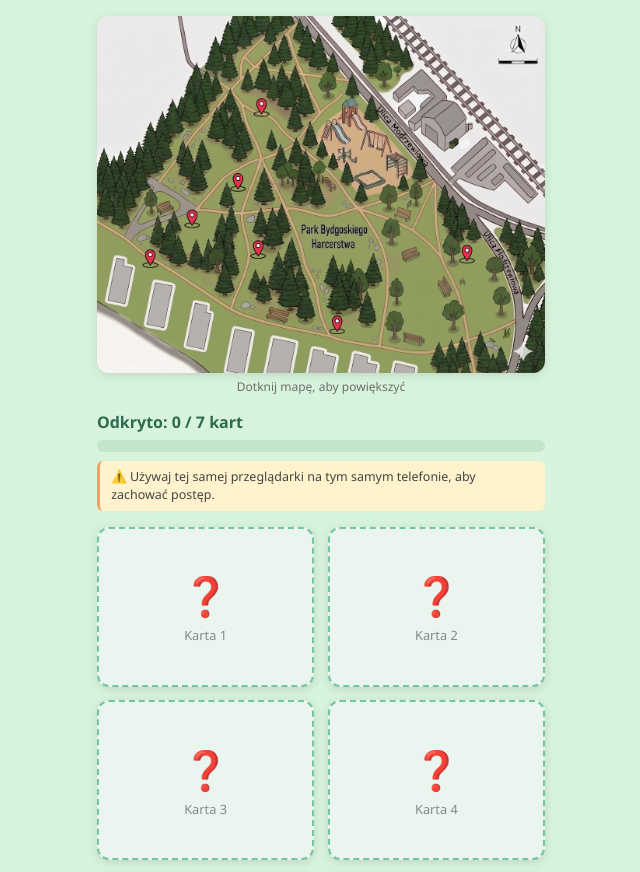
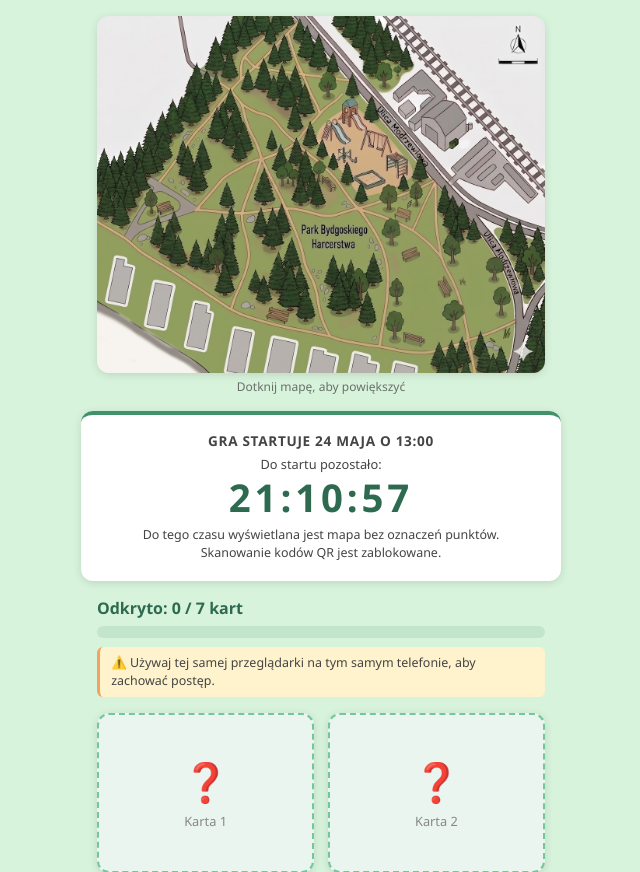
Before and after one commit to blmbyd/ro-gra, a PHP site: page / in a window 1280 px wide. Shown: the part 96-968 px from the top of the page, without its empty margins (319-959 px from the left). Run offline with PHP 8.4, Linux system fonts and the light colour scheme.

Commit message:
Add countdown functionality and banner for game start

```diff
--- a/app.js
+++ b/app.js
@@ -1,3 +1,6 @@
+/* Data i godzina startu gry */
+const GAME_START = new Date('2026-05-24T13:00:00+02:00').getTime();
+
 /* =============================================
    DANE KART
    Aby podmienić treści: edytuj tablicę CARDS.
@@ -85,6 +88,45 @@ const LS_FINAL_CODE = 'rogra_final_code';  // klucz w localStorage
 // Alfabet liter do kodu finałowego
 const FINAL_LETTER_ALPHABET = 'ABCDEFGHJKLMNPQRSTUVWXYZ';
 
+/** Zwraca true gdy gra już wystartowała. */
+function isGameStarted() {
+  return Date.now() >= GAME_START;
+}
+
+/** Formatuje pozostały czas do startu jako HH:MM:SS. */
+function formatCountdown(ms) {
+  if (ms <= 0) return '0:00:00';
+  const totalSec = Math.floor(ms / 1000);
+  const h = Math.floor(totalSec / 3600);
+  const m = Math.floor((totalSec % 3600) / 60);
+  const s = totalSec % 60;
+  const pad = n => String(n).padStart(2, '0');
+  return `${h}:${pad(m)}:${pad(s)}`;
+}
+
+let countdownInterval = null;
+
+/** Uruchamia odliczanie w #countdown-banner. Po wybiciu godziny przeładowuje stronę. */
+function startCountdown() {
+  const banner = document.getElementById('countdown-banner');
+  const timerEl = document.getElementById('countdown-timer');
+  if (!banner || !timerEl) return;
+  banner.classList.remove('hidden');
+
+  function tick() {
+    const remaining = GAME_START - Date.now();
+    if (remaining <= 0) {
+      clearInterval(countdownInterval);
+      window.location.reload();
+      return;
+    }
+    timerEl.textContent = formatCountdown(remaining);
+  }
+
+  tick();
+  countdownInterval = setInterval(tick, 1000);
+}
+
 /* =============================================
    POMOCNICZE – localStorage
    ============================================= */
@@ -98,8 +140,9 @@ function getDiscovered() {
   }
 }
 
-/** Zapisuje tablicę ID odkrytych kart. */
-function saveDiscovered(ids) {
+/** Zapisuje tablicę ID odkrytych kart. Przed startem gry zapis jest pomijany, chyba że force=true. */
+function saveDiscovered(ids, force = false) {
+  if (!force && !isGameStarted()) return;
   localStorage.setItem(LS_DISCOVERED, JSON.stringify(ids));
 }
 
@@ -108,8 +151,9 @@ function getFinalCode() {
   return localStorage.getItem(LS_FINAL_CODE) || null;
 }
 
-/** Zapisuje kod finałowy. */
-function saveFinalCode(code) {
+/** Zapisuje kod finałowy. Przed startem gry zapis jest pomijany, chyba że force=true. */
+function saveFinalCode(code, force = false) {
+  if (!force && !isGameStarted()) return;
   localStorage.setItem(LS_FINAL_CODE, code);
 }
 
@@ -271,6 +315,8 @@ function handleQrParam() {
 
   if (!token) return { status: 'none', card: null };
 
+  if (!isGameStarted()) return { status: 'locked', card: null };
+
   const card = CARDS.find(c => c.token === token.toUpperCase());
   if (!card) return { status: 'invalid', card: null };
 
@@ -307,8 +353,8 @@ function handleAdminParam() {
   }
 
   if (action === 'reveal-all') {
-    saveDiscovered(CARDS.map(c => c.id));
-    saveFinalCode(generateFinalCode());
+    saveDiscovered(CARDS.map(c => c.id), true);
+    saveFinalCode(generateFinalCode(), true);
     return 'reveal-all';
   }
 
@@ -345,6 +391,8 @@ function init() {
     showToast(`ℹ️ Karta "${card.title}" była już odkryta.`, 'info', 3500);
   } else if (status === 'invalid') {
     showToast('❌ Nieznany kod QR. Spróbuj zeskanować ponownie.', 'error', 4000);
+  } else if (status === 'locked') {
+    showToast('⏳ Gra startuje 24 maja o 13:00. Wróć później!', 'info', 5000);
   }
 
   // 6. Jeśli wszystkie odkryte – generuj lub pokaż kod finałowy
@@ -373,6 +421,14 @@ function init() {
     mapPlaceholder.style.display = 'flex';
   }
 
+  // 8. Przed startem gry: podmień mapę i uruchom odliczanie
+  if (!isGameStarted()) {
+    const preStartSrc = 'img/mapa-start.jpg';
+    mapImg.src = preStartSrc;
+    document.getElementById('map-modal-img').src = preStartSrc;
+    startCountdown();
+  }
+
   // 7. Zoom mapy
   initMapZoom();
 }
--- a/index.html
+++ b/index.html
@@ -4,7 +4,7 @@
   <meta charset="UTF-8" />
   <meta name="viewport" content="width=device-width, initial-scale=1.0" />
   <title>Co piszczy w trawie w naszym parku</title>
-  <link rel="stylesheet" href="style.css?v=202605221920" />
+  <link rel="stylesheet" href="style.css?v=202605231533" />
 </head>
 <body>
 
@@ -26,6 +26,14 @@
       <button id="map-modal-close" aria-label="Zamknij">&times;</button>
       <img id="map-modal-img" src="img/mapa.jpg" alt="Mapa parku" />
     </div>
+  </div>
+
+  <!-- Odliczanie do startu gry -->
+  <div id="countdown-banner" class="countdown-banner hidden">
+    <p class="countdown-label">Gra startuje 24 maja o 13:00</p>
+    <p class="countdown-remaining">Do startu pozostało:</p>
+    <div id="countdown-timer" class="countdown-timer">--:--:--</div>
+    <p class="countdown-hint">Do tego czasu wyświetlana jest mapa bez oznaczeń punktów.<br>Skanowanie kodów QR jest zablokowane.</p>
   </div>
 
   <!-- Licznik postępu -->
--- a/style.css
+++ b/style.css
@@ -286,6 +286,7 @@ header h1 {
   line-height: 1.4;
   display: -webkit-box;
   -webkit-line-clamp: 3;
+  line-clamp: 3;
   -webkit-box-orient: vertical;
   overflow: hidden;
 }
@@ -537,3 +538,53 @@ header h1 {
   color: var(--text-mid);
   margin-top: 0.5rem;
 }
+
+/* =============================================
+   COUNTDOWN BANNER (przed startem gry)
+   ============================================= */
+.countdown-banner {
+  background: #fff;
+  border-radius: var(--radius);
+  box-shadow: var(--shadow);
+  border-top: 4px solid var(--green-mid);
+  text-align: center;
+  padding: 1rem 1.2rem 1.2rem;
+  max-width: 480px;
+  margin: 0 auto 1rem;
+}
+
+.countdown-banner.hidden {
+  display: none;
+}
+
+.countdown-label {
+  font-size: 0.85rem;
+  color: var(--text-mid);
+  margin-bottom: 0.3rem;
+  font-weight: 600;
+  text-transform: uppercase;
+  letter-spacing: 0.05em;
+}
+
+.countdown-remaining {
+  font-size: 0.8rem;
+  color: var(--text-mid);
+  margin-bottom: 0.3rem;
+}
+
+.countdown-timer {
+  font-size: 2.4rem;
+  font-weight: 900;
+  letter-spacing: 0.1em;
+  color: var(--green-dark);
+  font-variant-numeric: tabular-nums;
+  line-height: 1;
+  margin-bottom: 0.6rem;
+}
+
+.countdown-hint {
+  font-size: 0.78rem;
+  color: var(--text-mid);
+  line-height: 1.45;
+  margin: 0;
+}
```
Also changed, not shown: img/mapa-start.jpg (added).
